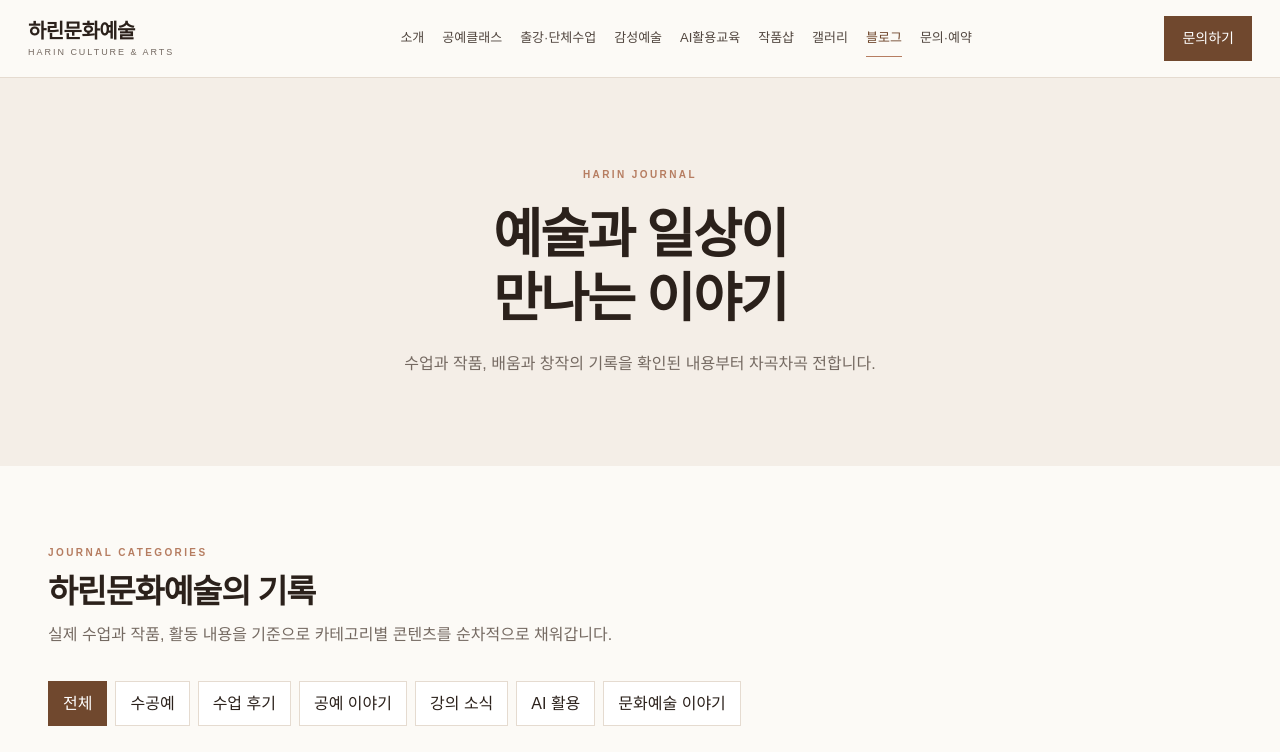
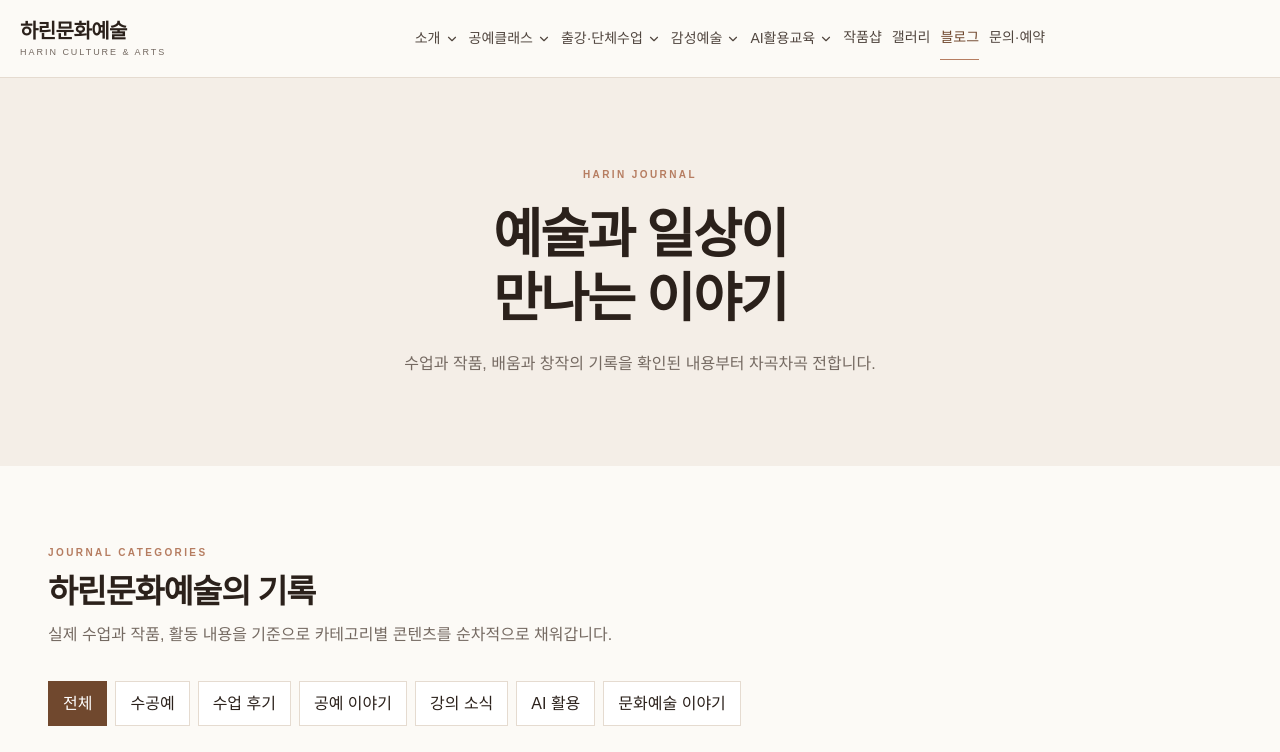
Before and after one commit to harinstudio26/harinart, a Next.js app: page /blog in a window 1280 px wide. Shown: the top 752 px of the page. Built offline with nearby package versions, Linux system fonts and the light colour scheme.

Commit message:
Show existing program submenus on header click

```diff
--- a/app/ai-class/page.tsx
+++ b/app/ai-class/page.tsx
@@ -42,7 +42,7 @@ export default function Page(){return <>
     </div>
 
     <div className={styles.programGrid}>
-      {programs.map(program=><article className={styles.programCard} key={program.no}>
+      {programs.map((program, i)=><article id={`program-${i + 1}`} className={styles.programCard} key={program.no}>
         <div className={styles.imageWrap}><img src={program.image} alt={program.alt}/><span>{program.no}</span></div>
         <div className={styles.cardCopy}><h3>{program.title}</h3><p>{program.text}</p></div>
       </article>)}
--- a/app/components.tsx
+++ b/app/components.tsx
@@ -161,7 +161,7 @@ export function StandardPage({ data }: { data: PageData }) {
     {data.summary && <section className="page-summary" aria-label="프로그램 요약">{data.summary.map(item=><div key={item.label}><span>{item.label}</span><b>{item.value}</b></div>)}</section>}
     <section className="page-content">
       <div className="content-heading"><p className="eyebrow">PROGRAM GUIDE</p><h2>{isAbout ? '하린문화예술을 소개합니다' : '프로그램 안내'}</h2><p>{isAbout ? '브랜드의 방향과 활동 분야를 한눈에 살펴보세요.' : '관심 있는 분야를 살펴보고 나에게 맞는 수업과 진행 방식을 찾아보세요.'}</p></div>
-      <div className={`program-grid ${isAbout ? 'about-grid' : ''}`}>{data.items.map((item, i) => <article className="program" key={item.name}><span className="program-no">0{i + 1}</span><h3>{item.name}</h3><p>{item.description}</p></article>)}</div>
+      <div className={`program-grid ${isAbout ? 'about-grid' : ''}`}>{data.items.map((item, i) => <article id={`program-${i + 1}`} className="program" key={item.name}><span className="program-no">0{i + 1}</span><h3>{item.name}</h3><p>{item.description}</p></article>)}</div>
 
       {data.guideItems && <section className="guide-panel"><div className="guide-copy"><p className="eyebrow">DETAIL GUIDE</p><h2>{data.guideTitle}</h2><p>{data.guideIntro}</p></div><div className="guide-list">{data.guideItems.map(item=><article key={item.title}><CheckCircle2 size={19}/><div><h3>{item.title}</h3><p>{item.text}</p></div></article>)}</div></section>}
 
--- a/app/globals.css
+++ b/app/globals.css
@@ -103,3 +103,28 @@ footer{padding:56px max(28px,calc((100% - var(--content))/2)) 24px;background:#2
 @media(max-width:520px){
   .service-grid{grid-template-columns:1fr}.gallery-grid{grid-template-columns:1fr}.gallery-item,.gallery-item:nth-child(2),.gallery-item:nth-child(5){height:220px}.values{grid-template-columns:1fr}.footer-grid{grid-template-columns:1fr}.footer-brand{grid-column:auto}.hero-actions{display:grid;grid-template-columns:1fr}.hero-actions .button{width:100%}.proof-strip{gap:17px}.content-heading h2{font-size:2rem}
 }
+
+/* Click-to-open navigation, shared by desktop and mobile. */
+.desktop-nav{gap:12px;font-size:14px}
+.nav-group{position:relative}
+.nav-trigger{display:flex;align-items:center;gap:4px;min-height:44px;padding:8px 0;border:0;background:none;color:#51463f;white-space:nowrap;font:inherit}
+.nav-trigger.active,.nav-trigger:hover,.nav-trigger[aria-expanded="true"]{color:var(--primary)}
+.nav-trigger svg{flex-shrink:0;transition:transform .2s}
+.nav-trigger[aria-expanded="true"] svg{transform:rotate(180deg)}
+.nav-submenu{position:absolute;top:100%;left:0;min-width:230px;max-height:calc(100dvh - 100px);overflow-y:auto;padding:8px;background:var(--bg);border:1px solid var(--border);box-shadow:var(--shadow)}
+.nav-submenu[hidden]{display:none}
+.desktop-nav .nav-submenu a,.mobile-nav .nav-submenu a{display:block;padding:10px 12px;font-size:14px;white-space:normal;line-height:1.5;border:0}
+.desktop-nav .nav-submenu a:after{display:none}
+.nav-submenu a:hover,.nav-submenu a:focus-visible{background:var(--surface);color:var(--primary)}
+.nav-submenu .nav-overview{font-weight:700;border-bottom:1px solid var(--border)!important;margin-bottom:4px}
+[id^="program-"]{scroll-margin-top:100px}
+[id^="program-"]:target{outline:2px solid var(--accent);outline-offset:4px}
+@media(min-width:1101px) and (max-width:1280px){.nav{gap:14px;padding:0 20px}.desktop-nav{gap:10px}.nav-actions .nav-cta{display:none}}
+@media(max-width:1100px){
+  .mobile-nav{max-height:calc(100dvh - 78px);overflow-y:auto;overscroll-behavior:contain}
+  .mobile-nav .nav-group{border-bottom:1px solid var(--border)}
+  .mobile-nav .nav-trigger{width:100%;justify-content:space-between;padding:10px 0;font-size:16px;text-align:left}
+  .mobile-nav .nav-submenu{position:static;min-width:0;max-height:none;box-shadow:none;border:0;border-left:2px solid var(--border);margin:0 0 12px 4px;padding:0 4px 0 10px;background:var(--surface)}
+}
+@media(max-width:760px){.mobile-nav{max-height:calc(100dvh - 68px)}}
+@media(prefers-reduced-motion:reduce){html{scroll-behavior:auto}.nav-trigger svg{transition:none}}
--- a/app/site-shell.tsx
+++ b/app/site-shell.tsx
@@ -1,20 +1,65 @@
 'use client';
 
 import Link from 'next/link';
-import { Menu, X } from 'lucide-react';
+import { ChevronDown, Menu, X } from 'lucide-react';
 import { usePathname } from 'next/navigation';
-import { useState } from 'react';
+import { useEffect, useRef, useState } from 'react';
 
 const nav = [
-  ['소개', '/about'], ['공예클래스', '/craft'], ['출강·단체수업', '/group-class'],
-  ['감성예술', '/healing-art'], ['AI활용교육', '/ai-class'], ['작품샵', 'https://smartstore.naver.com/yjgongbang'],
-  ['갤러리', '/gallery'], ['블로그', '/blog'], ['문의·예약', '/contact'],
+  {label:'소개', href:'/about', items:['하린문화예술 소개','브랜드 스토리','대표 소개','활동 분야','운영 철학','교육 방향']},
+  {label:'공예클래스', href:'/craft', items:['전통매듭','칠보공예','액세서리 수공예','원데이 클래스','정규 강의']},
+  {label:'출강·단체수업', href:'/group-class', items:['복지기관','학교','기업','지역단체','평생학습기관','문화센터']},
+  {label:'감성예술', href:'/healing-art', items:['타로 리딩 · 타로 교육','캘리그라피','어반스케치','감성 · 힐링 프로그램']},
+  {label:'AI활용교육', href:'/ai-class', items:['AI 이미지 만들기','작품 홍보 이미지','블로그 글 작성','SNS · 릴스 콘텐츠','상세페이지','강의자료','AI 마케팅 활용','라이브 방송 활용']},
+  {label:'작품샵', href:'https://smartstore.naver.com/yjgongbang'},
+  {label:'갤러리', href:'/gallery'}, {label:'블로그', href:'/blog'}, {label:'문의·예약', href:'/contact'},
 ];
 
+function HeaderNav({ mobile = false, onNavigate }: { mobile?: boolean; onNavigate: () => void }) {
+  const pathname = usePathname();
+  const [expanded, setExpanded] = useState<string | null>(null);
+  const navRef = useRef<HTMLElement>(null);
+  const prefix = mobile ? 'mobile' : 'desktop';
+  useEffect(() => {
+    const dismiss = (event: PointerEvent) => {
+      if (event.target instanceof Node && !navRef.current?.contains(event.target)) setExpanded(null);
+    };
+    const escape = (event: KeyboardEvent) => {
+      if (event.key !== 'Escape' || !navRef.current?.contains(document.activeElement)) return;
+      const trigger = navRef.current.querySelector<HTMLButtonElement>('button[aria-expanded="true"]');
+      if (trigger) { trigger.focus(); setExpanded(null); }
+    };
+    document.addEventListener('pointerdown', dismiss);
+    document.addEventListener('keydown', escape);
+    return () => {
+      document.removeEventListener('pointerdown', dismiss);
+      document.removeEventListener('keydown', escape);
+    };
+  }, []);
+  const navigate = () => { setExpanded(null); onNavigate(); };
+  return <nav ref={navRef} className={mobile ? 'mobile-nav' : 'desktop-nav'} aria-label={mobile ? '모바일 메뉴' : '주요 메뉴'}>
+    {nav.map(({label, href, items}) => {
+      const active = pathname === href || pathname.startsWith(`${href}/`);
+      const external = href.startsWith('https://');
+      const id = `${prefix}-${href.slice(1)}`;
+      return items ? <div className="nav-group" key={href} onBlur={event => {
+        if (!event.currentTarget.contains(event.relatedTarget as Node | null)) setExpanded(current => current === href ? null : current);
+      }}>
+        <button type="button" className={`nav-trigger${active ? ' active' : ''}`} aria-expanded={expanded === href} aria-controls={id}
+          onClick={() => setExpanded(expanded === href ? null : href)}>{label}<ChevronDown size={14} aria-hidden="true"/></button>
+        <div id={id} className="nav-submenu" hidden={expanded !== href}>
+          <Link href={href} onClick={navigate} className="nav-overview">{label} 전체보기</Link>
+          {items.map((item, i) => <Link key={item} href={`${href}#program-${i + 1}`} onClick={navigate}>{item}</Link>)}
+        </div>
+      </div> : <Link key={href} href={href} onClick={navigate} className={active ? 'active' : ''} aria-current={active ? 'page' : undefined}
+        target={external ? '_blank' : undefined} rel={external ? 'noopener noreferrer' : undefined}
+        aria-label={external ? label+' · 네이버 스마트스토어 (새 창)' : undefined}>{label}</Link>;
+    })}
+  </nav>;
+}
+
 export function SiteShell({ children }: { children: React.ReactNode }) {
-  const pathname = usePathname();
   const [open, setOpen] = useState(false);
-  const isActive = (href: string) => pathname === href || (href !== '/' && pathname.startsWith(`${href}/`));
 
   return <>
     <a className="skip-link" href="#main-content">본문 바로가기</a>
@@ -23,15 +68,13 @@ export function SiteShell({ children }: { children: React.ReactNode }) {
         <Link href="/" className="logo" aria-label="하린문화예술 홈">
           <b>하린문화예술</b><small>HARIN CULTURE & ARTS</small>
         </Link>
-        <nav className="desktop-nav" aria-label="주요 메뉴">
-          {nav.map(([label, href]) => <Link href={href} target={href.startsWith('https://') ? '_blank' : undefined} rel={href.startsWith('https://') ? 'noopener noreferrer' : undefined} aria-label={href.startsWith('https://') ? label+' · 네이버 스마트스토어 (새 창)' : undefined} className={isActive(href) ? 'active' : ''} aria-current={isActive(href) ? 'page' : undefined} key={href}>{label}</Link>)}
-        </nav>
+        <HeaderNav onNavigate={() => setOpen(false)}/>
         <div className="nav-actions">
           <Link href="/contact" className="nav-cta">문의하기</Link>
           <button className="menu" onClick={() => setOpen(!open)} aria-label={open ? '메뉴 닫기' : '메뉴 열기'} aria-expanded={open}>{open ? <X/> : <Menu/>}</button>
         </div>
       </div>
-      {open && <nav className="mobile-nav" aria-label="모바일 메뉴">{nav.map(([label, href]) => <Link href={href} target={href.startsWith('https://') ? '_blank' : undefined} rel={href.startsWith('https://') ? 'noopener noreferrer' : undefined} aria-label={href.startsWith('https://') ? label+' · 네이버 스마트스토어 (새 창)' : undefined} className={isActive(href) ? 'active' : ''} aria-current={isActive(href) ? 'page' : undefined} onClick={() => setOpen(false)} key={href}>{label}</Link>)}</nav>}
+      {open && <HeaderNav mobile onNavigate={() => setOpen(false)}/>}
     </header>
     <main id="main-content" tabIndex={-1}>{children}</main>
     <footer>
```
